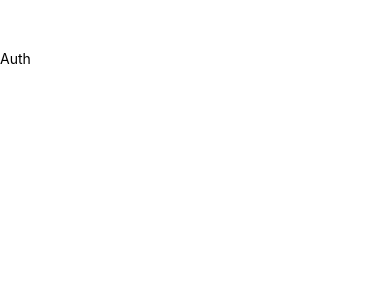
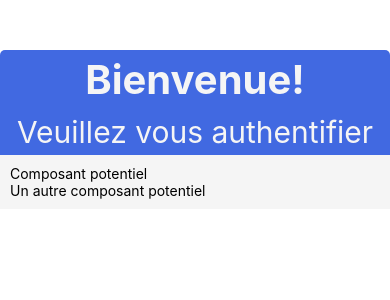
Before and after one commit to Samdjm/myapp, a React Native app: screen / in a window 390 px wide. Shown: the top 300 px of the page. Built offline with nearby package versions, Linux system fonts and the light colour scheme.

Commit message:
J-2: Matin

```diff
--- /dev/null
+++ b/Components/HOC/Card/Card.jsx
@@ -0,0 +1,12 @@
+import { StyleSheet, Text, View } from "react-native";
+import { styles } from "./CardStyle";
+
+export default function Card({ title, content, children }) {
+  return (
+    <View style={styles.container}>
+      <Text style={styles.title}>{title}</Text>
+      <Text style={styles.content}>{content}</Text>
+      <View style={styles.childrenContainer}>{children}</View>
+    </View>
+  );
+}
--- /dev/null
+++ b/Components/HOC/Card/CardStyle.js
@@ -0,0 +1,29 @@
+import { StyleSheet } from "react-native";
+import { globalStyle } from "../../../styles/GlobalStyle";
+
+export const styles = StyleSheet.create({
+  container: {
+    backgroundColor: globalStyle.color.primaryColor,
+    borderRadius: 5,
+    maxWidth: 500,
+    alignSelf: "center",
+    width: "100%",
+  },
+  title: {
+    color: globalStyle.color.lightColor,
+    textAlign: "center",
+    fontSize: globalStyle.fonstSize.xl,
+    fontWeight: "bold",
+    padding: 5,
+  },
+  content: {
+    color: globalStyle.color.lightColor,
+    textAlign: "center",
+    fontSize: globalStyle.fonstSize.md,
+    padding: 5,
+  },
+  childrenContainer: {
+    backgroundColor: globalStyle.color.lightColor,
+    padding: 10,
+  },
+});
--- a/Components/Pages/Auth/Auth.jsx
+++ b/Components/Pages/Auth/Auth.jsx
@@ -1,9 +1,13 @@
 import { Text, View } from "react-native";
+import Card from "../../HOC/Card/Card";
 
 export default function Auth() {
   return (
     <View>
-      <Text>Auth</Text>
+      <Card title='Bienvenue!' content='Veuillez vous authentifier'>
+        <Text>Composant potentiel</Text>
+        <Text>Un autre composant potentiel</Text>
+      </Card>
     </View>
   );
 }
--- /dev/null
+++ b/styles/GlobalStyle.js
@@ -0,0 +1,11 @@
+export const globalStyle = {
+  color: {
+    primaryColor: "royalblue",
+    lightColor: "whitesmoke",
+  },
+  fonstSize: {
+    xs: 20,
+    md: 30,
+    xl: 40,
+  },
+};
```
Also changed, not shown: Components/Container/Login/Login.jsx (added), Components/Container/Signup/Signup.jsx (added).
